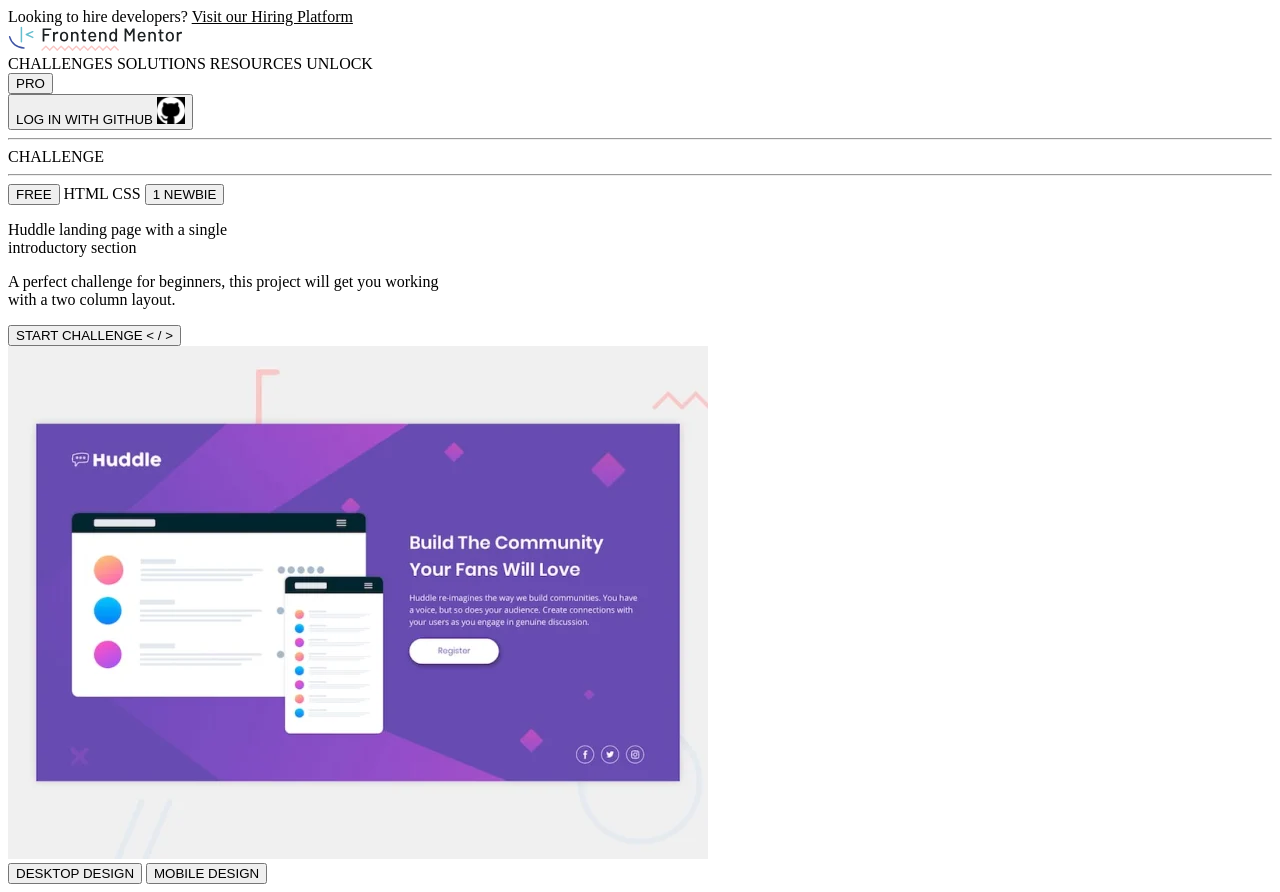
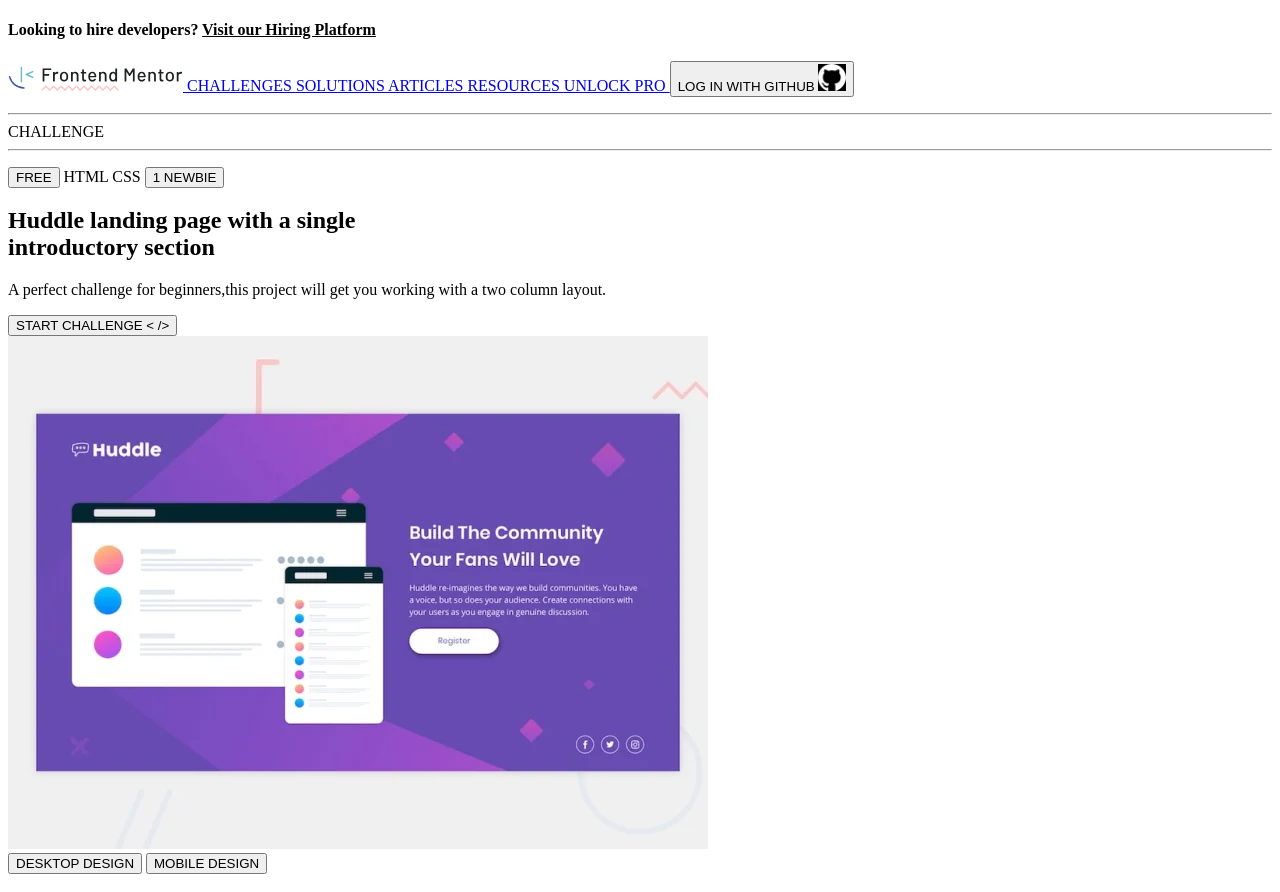
Before and after one commit to folakemi007/huddle-landing-page, a plain HTML site: page index.html in a window 1280 px wide. Drawn offline with Linux system fonts and the light colour scheme.

Commit message:
edited code

```diff
--- a/index.html
+++ b/index.html
@@ -1,86 +1,108 @@
 <!DOCTYPE html>
 <html lang="en">
+
 <head>
     <meta charset="UTF-8">
     <meta name="viewport" content="width=device-width, initial-scale=1.0">
-    <title>Document</title>
-    <link rel="stylesheet" href="./Style.css">
+    <title>huddle-landing-page</title>
+    <link rel="stylesheet" href="./style.css">
 </head>
+
 <body>
 
     <!-- Header start here -->
+    <header>
+        <h4> Looking to hire developers? <u>Visit our Hiring Platform</u></h4>
+    </header>
 
-<div>
-    <div>
-        Looking to hire developers? <u>Visit our Hiring Platform</u>
-    </div>
+    <!-- Header ends here -->
 
-</div>
-        <!-- Header ends here -->
+    <!-- NavBar start here -->
 
-        <!-- Enquiring section start here -->
-<div>
-    <div>
-        <img src="./images/logo-desktop.svg" alt="LOGO">
-    </div>
+    <nav>
+        <a href="https://www.frontendmentor.io/" target="_blank">
+            <img src="./images/logo-desktop.svg" alt="LOGO">
+        </a>
+        <a href="https://www.frontendmentor.io/challenges" target="_blank">
+            CHALLENGES
+        </a>
+        <a href="https://www.frontendmentor.io/solutions" target="_blank">
+            SOLUTIONS
+        </a>
+        <a href="https://www.frontendmentor.io/articles" target="_blank">
+            ARTICLES
+        </a>
+        <a href="https://www.frontendmentor.io/resources" target="_blank">
+            RESOURCES
+        </a>
+        <a href="https://www.frontendmentor.io/pro" target="_blank">
+            UNLOCK PRO
+        </a>
+        <a href="https://github.com/login/oauth/authorize?client_id=f71675ff0aff88252d33&scope=user:email"
+            target="_blank">
+            <button>
+                LOG IN WITH GITHUB <img src="./images/github icon.png" alt="github-icon">
+            </button>
+        </a>
+
+    </nav>
+
+    <!-- NavBar ends here -->
+
+    <!-- challrnge section start here  -->
+
+    <p>
+        <hr>
+        CHALLENGE
+        <hr>
+
+    </p>
+    <!-- challenge section ends here -->
+
+    <!-- Intoductory section start here -->
+    <section>
+
+        <p><button>FREE</button> HTML CSS <button>1 NEWBIE</button></p>
+        <h1>Huddle landing page with a single<br>introductory section</h1>
+
+        <p>A perfect challenge for beginners,this project will get you working with a two column layout.</p>
+        <button>START CHALLENGE < /> </button>
 
         <div>
-            CHALLENGES SOLUTIONS RESOURCES UNLOCK
-        </div>
-        <div>
-            <button>
-                PRO
-            </button>
-        </div>
-    <div>
-        <button>
-            LOG IN WITH GITHUB <img src="./images/github icon.png" alt="github-icon">
-        </button>
-    </div>
-
-    </div>
+            <section>
 
 
-</div>
-         <!-- Enquiring section ends here -->
+                <img src="./images/frontend mentor back ground image.webp" alt="Huddle">
+                <div>
+                    <button>DESKTOP DESIGN</button>
+                    <button>MOBILE DESIGN</button>
 
-         <!-- challrnge section start here  -->
-
-         <div>
-
-            <div>
-                <hr>
-            </div>
-            <div>
-                CHALLENGE
-            </div>
-            <div>
-                <hr>
-            </div>
-         </div>
-         <!-- challenge section ends here -->
-
-            <!-- Intoductory section start here -->
-            <div>
-                    <div>
-                        <button>FREE</button> HTML CSS <button>1 NEWBIE</button>
-                        <p>Huddle landing page with a single<br>introductory section</p>
-
-                        <p>A perfect challenge for beginners, this project will get you working<br>with a two column layout.</p>
-                        <button>START CHALLENGE < / > </button>
-                    </div>
-
-                <div>
-                   <img src="./images/frontend mentor back ground image.webp" alt="Huddle">
-                   <div>
-                    <button>DESKTOP DESIGN</button> <button>MOBILE DESIGN</button>
-                   </div>
                 </div>
 
-            </div>
+            </section>
+
+
+
+
+
+
+
+
             <!-- Introductory section ends here -->
 
 
 
+
+
+
+
+        </div>
+
+
+
+
+
+
 </body>
+
 </html>
```
Also changed, not shown: images/huddle img 2.webp (added).
